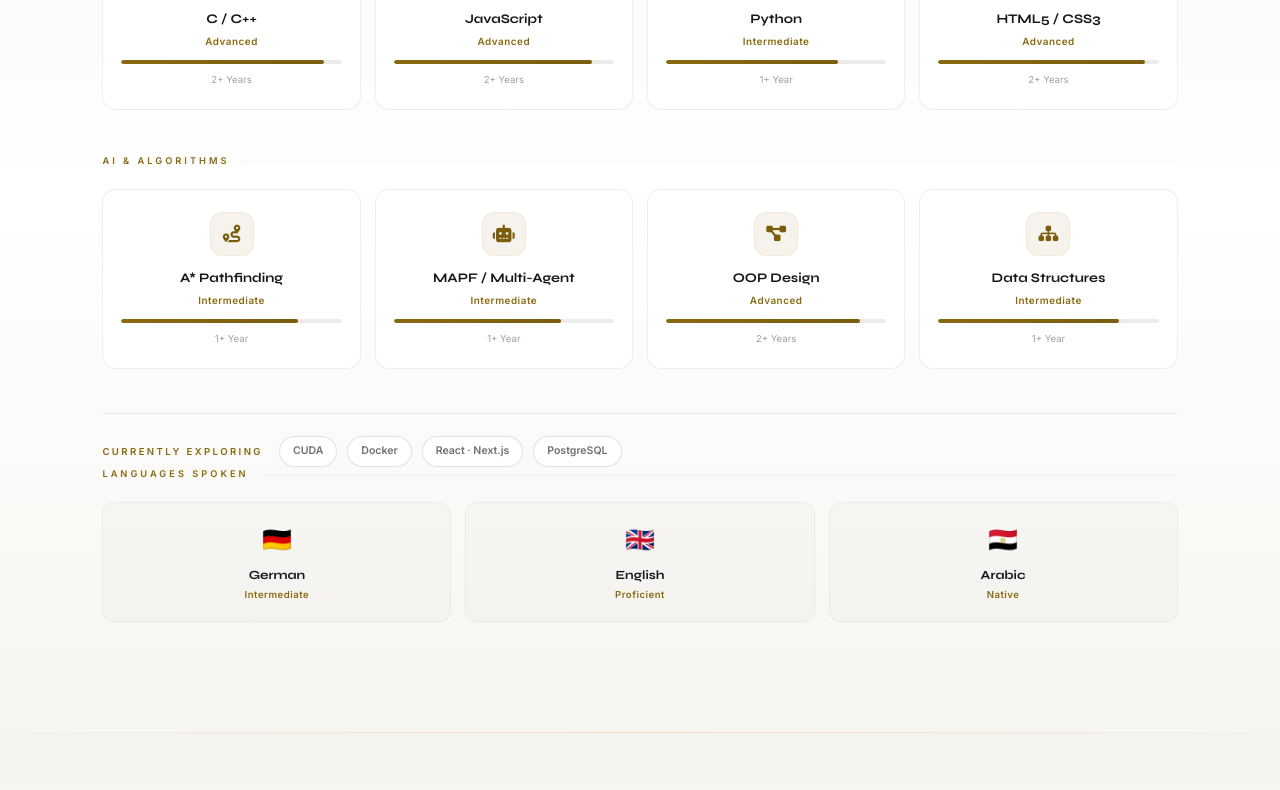
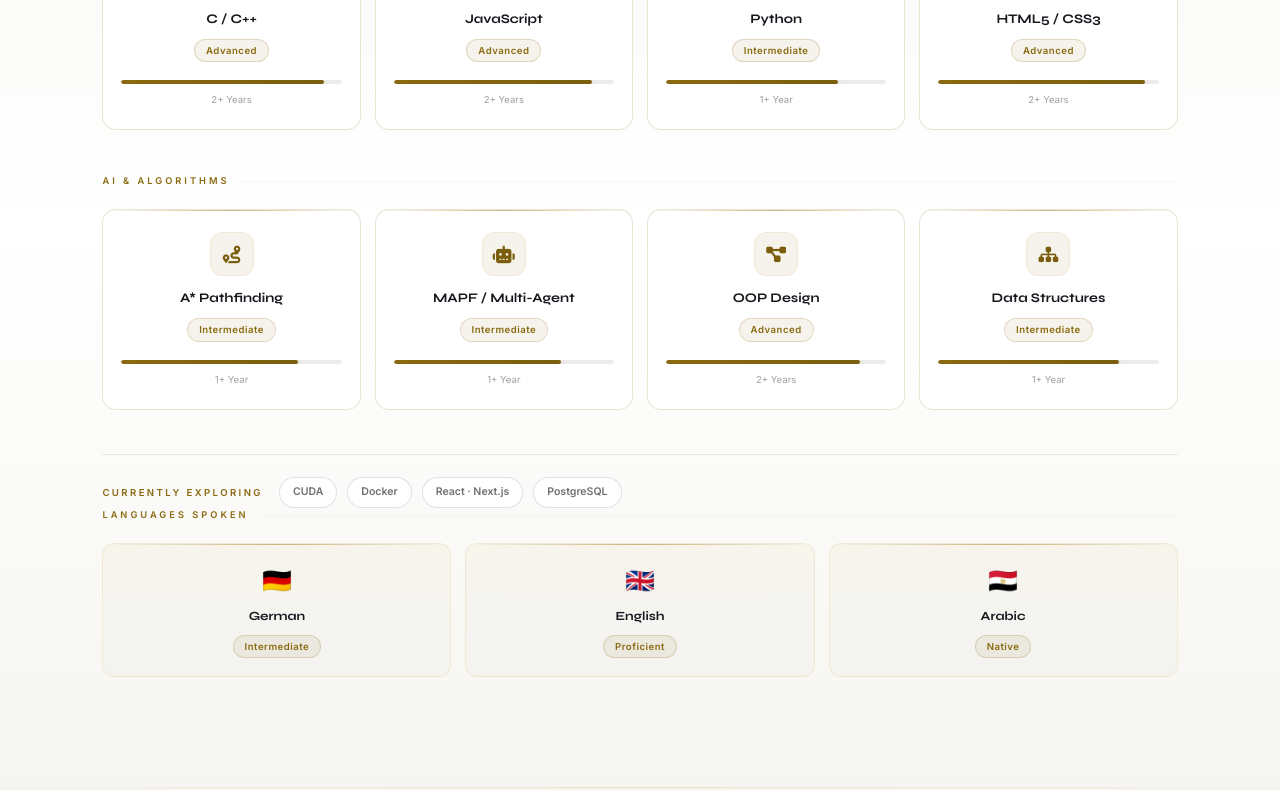
Before and after one commit to seifmomo/seif-eldin-porfoilo, a plain HTML site: page index.html in a window 1280 px wide. Shown: the part 10014-10804 px from the top of the page. Drawn offline with Linux system fonts and the light colour scheme.

Commit message:
Skills tiles: gold-tinted cards, level badges, dimmed names (fix washed-out look in dark mode)

```diff
--- a/index.html
+++ b/index.html
@@ -479,15 +479,17 @@ nav{
 .skill-lbl::after{content:'';flex:1;height:1px;background:rgba(var(--ink),0.03)}
 .skills-grid{display:grid;grid-template-columns:repeat(4,1fr);gap:14px}
 .skill-card{
-  background:rgba(var(--ink),0.015);border:1px solid rgba(var(--ink),0.04);
+  background:linear-gradient(180deg,rgba(200,155,30,0.05),rgba(var(--ink),0.015) 70%);
+  border:1px solid rgba(200,155,30,0.13);
   border-radius:14px;padding:22px 18px;text-align:center;
   transition:all 0.35s;position:relative;overflow:hidden;
 }
 .skill-card::before{
   content:'';position:absolute;top:0;left:0;right:0;height:1px;
   background:linear-gradient(90deg,transparent,var(--gold3),transparent);
-  transform:scaleX(0);transition:transform 0.4s;
+  opacity:0.55;transition:opacity 0.4s;
 }
+.skill-card:hover::before{opacity:1}
 .skill-card:hover{
   transform:translateY(-3px);border-color:rgba(200,155,30,0.12);
   box-shadow:0 16px 40px rgba(0,0,0,0.4);
@@ -499,9 +501,9 @@ nav{
   display:flex;align-items:center;justify-content:center;
   color:var(--gold2);font-size:1.1rem;margin:0 auto 12px;
 }
-.skill-name{font-family:'Syne',sans-serif;font-size:0.82rem;font-weight:700;margin-bottom:4px;color:var(--text)}
-.skill-level{font-size:0.62rem;color:var(--gold);font-weight:600;margin-bottom:2px;letter-spacing:0.5px}
-.skill-exp{font-size:0.6rem;color:rgba(var(--ink),0.2);font-weight:400}
+.skill-name{font-family:'Syne',sans-serif;font-size:0.82rem;font-weight:700;margin-bottom:6px;color:rgba(var(--ink),0.88)}
+.skill-level{display:inline-block;font-size:0.6rem;color:var(--gold2);font-weight:700;letter-spacing:0.5px;padding:3px 11px;border-radius:100px;background:rgba(200,155,30,0.1);border:1px solid rgba(200,155,30,0.24);margin-bottom:8px}
+.skill-exp{font-size:0.6rem;color:rgba(var(--ink),0.35);font-weight:400}
 .skill-bar{height:4px;border-radius:100px;background:rgba(var(--ink),0.06);overflow:hidden;margin:10px 0 8px}
 .sk-fill{display:block;width:0;height:100%;background:linear-gradient(90deg,var(--gold),var(--gold2));border-radius:100px;box-shadow:0 0 8px rgba(200,155,30,0.35);transition:width 1.1s cubic-bezier(.4,0,.2,1)}
 .learning-row{display:flex;align-items:center;gap:16px;flex-wrap:wrap;margin-top:26px;padding-top:22px;border-top:1px solid rgba(var(--ink),0.05)}
@@ -512,20 +514,22 @@ nav{
 .btn-cv{display:inline-flex;align-items:center;gap:8px}
 .lang-row{display:grid;grid-template-columns:repeat(3,1fr);gap:14px;margin-top:4px}
 .lang-c{
-  background:rgba(var(--ink),0.015);border:1px solid rgba(var(--ink),0.04);
+  background:linear-gradient(180deg,rgba(200,155,30,0.05),rgba(var(--ink),0.015) 70%);
+  border:1px solid rgba(200,155,30,0.13);
   border-radius:12px;padding:18px 12px;text-align:center;
   transition:all 0.3s;position:relative;overflow:hidden;
 }
 .lang-c::before{
   content:'';position:absolute;top:0;left:0;right:0;height:1px;
   background:linear-gradient(90deg,transparent,var(--gold3),transparent);
-  transform:scaleX(0);transition:transform 0.4s;
+  opacity:0.55;transition:opacity 0.4s;
 }
+.lang-c:hover::before{opacity:1}
 .lang-c:hover{border-color:rgba(200,155,30,0.12);transform:translateY(-2px)}
 .lang-c:hover::before{transform:scaleX(1)}
 .lang-flag{font-size:1.5rem;margin-bottom:6px}
-.lang-name{font-family:'Syne',sans-serif;font-size:0.78rem;font-weight:700;margin-bottom:2px}
-.lang-lvl{font-size:0.6rem;color:var(--gold);font-weight:600;letter-spacing:0.5px}
+.lang-name{font-family:'Syne',sans-serif;font-size:0.78rem;font-weight:700;margin-bottom:6px;color:rgba(var(--ink),0.88)}
+.lang-lvl{display:inline-block;font-size:0.6rem;color:var(--gold2);font-weight:700;letter-spacing:0.5px;padding:3px 11px;border-radius:100px;background:rgba(200,155,30,0.1);border:1px solid rgba(200,155,30,0.24)}
 
 #experience{
   background:linear-gradient(180deg, #030303 0%, #09080b 50%, #040405 100%);
@@ -731,7 +735,8 @@ html[data-theme="light"] footer{border-top-color:rgba(var(--ink),0.09)}
 html[data-theme="light"] .ft-copy{color:rgba(var(--ink),0.4)}
 html[data-theme="light"] .proj-card{background:#ffffff;border-color:rgba(var(--ink),0.07)}
 html[data-theme="light"] .proj-card:hover{border-color:rgba(138,106,16,0.25);box-shadow:0 22px 50px rgba(25,30,45,0.10)}
-html[data-theme="light"] .cert-card,.skill-card{background:#ffffff;border-color:rgba(var(--ink),0.07)}
+html[data-theme="light"] .cert-card{background:#ffffff;border-color:rgba(var(--ink),0.07)}
+html[data-theme="light"] .skill-card{background:#ffffff;border-color:rgba(138,106,16,0.18)}
 html[data-theme="light"] .cert-card:hover,.skill-card:hover{border-color:rgba(138,106,16,0.24);box-shadow:0 16px 40px rgba(25,30,45,0.08)}
 html[data-theme="light"] .about-right{background:#ffffff;border-color:rgba(138,106,16,0.22)}
 html[data-theme="light"] .cert-featured{background:linear-gradient(155deg,rgba(138,106,16,0.06),rgba(255,255,255,0.6));border-color:rgba(138,106,16,0.2)}
@@ -755,6 +760,8 @@ html[data-theme="light"] .proj-search::placeholder{color:rgba(var(--ink),0.35)}
 html[data-theme="light"] .proj-search-ico{color:rgba(var(--ink),0.4)}
 html[data-theme="light"] .proj-empty{color:rgba(var(--ink),0.4)}
 html[data-theme="light"] .skill-exp{color:rgba(var(--ink),0.4)}
+html[data-theme="light"] .skill-level{color:var(--gold);background:rgba(138,106,16,0.08);border-color:rgba(138,106,16,0.2)}
+html[data-theme="light"] .lang-lvl{color:var(--gold);background:rgba(138,106,16,0.08);border-color:rgba(138,106,16,0.2)}
 html[data-theme="light"] .skill-name{color:#16181d}
 html[data-theme="light"] .skill-lbl{color:var(--gold)}
 html[data-theme="light"] .lang-name{color:#16181d}
```
